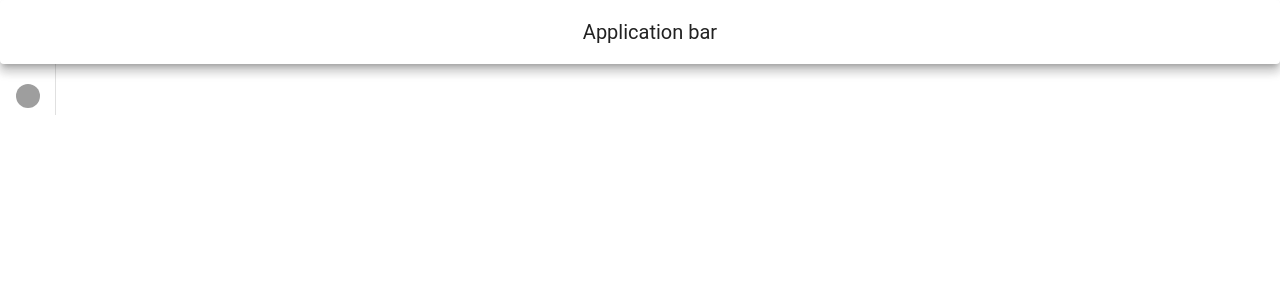
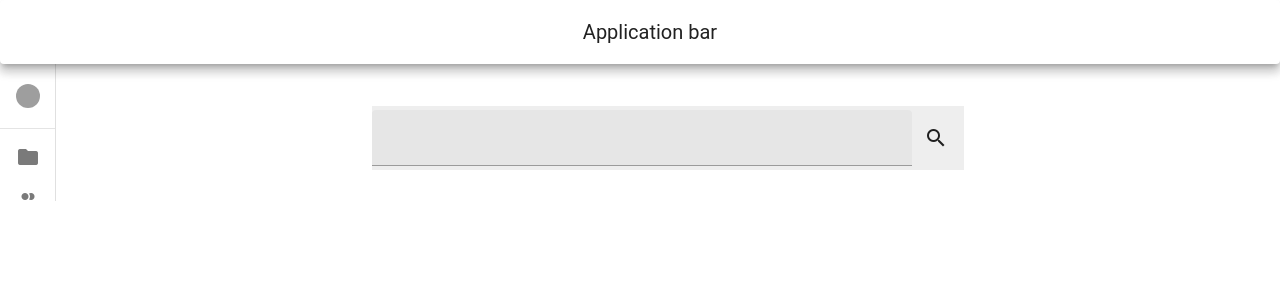
Before and after one commit to serhatoral/book-shop-ui, a Vue app: page / in a window 1280 px wide. Shown: the top 300 px of the page. Built offline with nearby package versions, Linux system fonts and the light colour scheme; no server answers; grey boxes are pictures that could not be loaded.

Commit message:
add title seach filter  in HomeView

```diff
--- a/src/components/CardList.vue
+++ b/src/components/CardList.vue
@@ -1,12 +1,12 @@
 <template>
     <div v-if="data">
         <v-container class="d-flex align-center justify-center" style="max-width: 75%;">
-            <v-row>
-                <v-col v-for="n in data.size" :key="n" cols="3">
+            <v-row v-if="data.numberOfElements>0">
+                <v-col v-for="n in data.numberOfElements" :key="n" cols="3">
                     <v-card width="250" height="250" hover>
                         <v-card-item>
                             <div>
-                                <div class="text-overline mb-1">
+                                <div  class="text-overline mb-1">
                                     {{ data.content[n - 1].title }}
                                 </div>
                                 <div class="text-h6 mb-1">
--- /dev/null
+++ b/src/components/SearchBar.vue
@@ -0,0 +1,34 @@
+<template>
+    <v-row class="justify-center mb-3">
+        <v-card class="pa-4" flat width="50%">
+            <v-toolbar dense floating>
+                <v-text-field v-model="text" hide-details single-line></v-text-field>
+                <v-btn @click="search" icon>
+                    <v-icon>mdi-magnify</v-icon>
+                </v-btn>
+            </v-toolbar>
+        </v-card>
+
+    </v-row>
+</template>
+
+
+<script>
+import { defineComponent } from 'vue';
+
+export default defineComponent({
+
+
+    data() {
+        return {
+            text:null
+        }
+    },
+    methods:{
+        search(){
+            this.$emit('searchText', this.text,0)
+        }
+    }
+});
+
+</script>
--- a/src/views/HomeView.vue
+++ b/src/views/HomeView.vue
@@ -3,7 +3,9 @@
 
     <NavBar />
     <SideBar />
-    <v-main style="margin-top: 4%;">
+    <v-main style="margin-top: 3%;">
+
+      <SearchBar @searchText="getBooksTitleContaining"/>
       <CardList v-if="bookList" :data="bookList" />
       <CustomPagination v-if="bookList" :total-page-number="bookList.totalPages" @changePage="getBooks" />
     </v-main>
@@ -21,6 +23,7 @@ import SideBar from '@/components/SideBar.vue'
 import CardList from '@/components/CardList.vue';
 import axios from '../api/axios';
 import CustomPagination from '@/components/CustomPagination.vue';
+import SearchBar from '@/components/SearchBar.vue'
 
 
 export default defineComponent({
@@ -30,7 +33,8 @@ export default defineComponent({
     NavBar,
     SideBar,
     CardList,
-    CustomPagination
+    CustomPagination,
+    SearchBar
   },
 
   data() {
@@ -38,7 +42,7 @@ export default defineComponent({
       user: {},
       bookListPage: 0,
       bookListTotalPages: null,
-      bookList: null
+      bookList: null,
     }
 
   },
@@ -54,7 +58,14 @@ export default defineComponent({
         .then(response => {
           this.bookList = response.data
           this.bookListTotalPages = this.bookList.totalPages
-          console.log(this.bookList)
+        })
+    },
+
+    getBooksTitleContaining(searchText,page){
+      axios.getData(`book/get-by-title-containing?title=${searchText}&page=${page}`)
+        .then(response => {
+          this.bookList = response.data
+          this.bookListTotalPages = this.bookList.totalPages
         })
     }
   },
```
